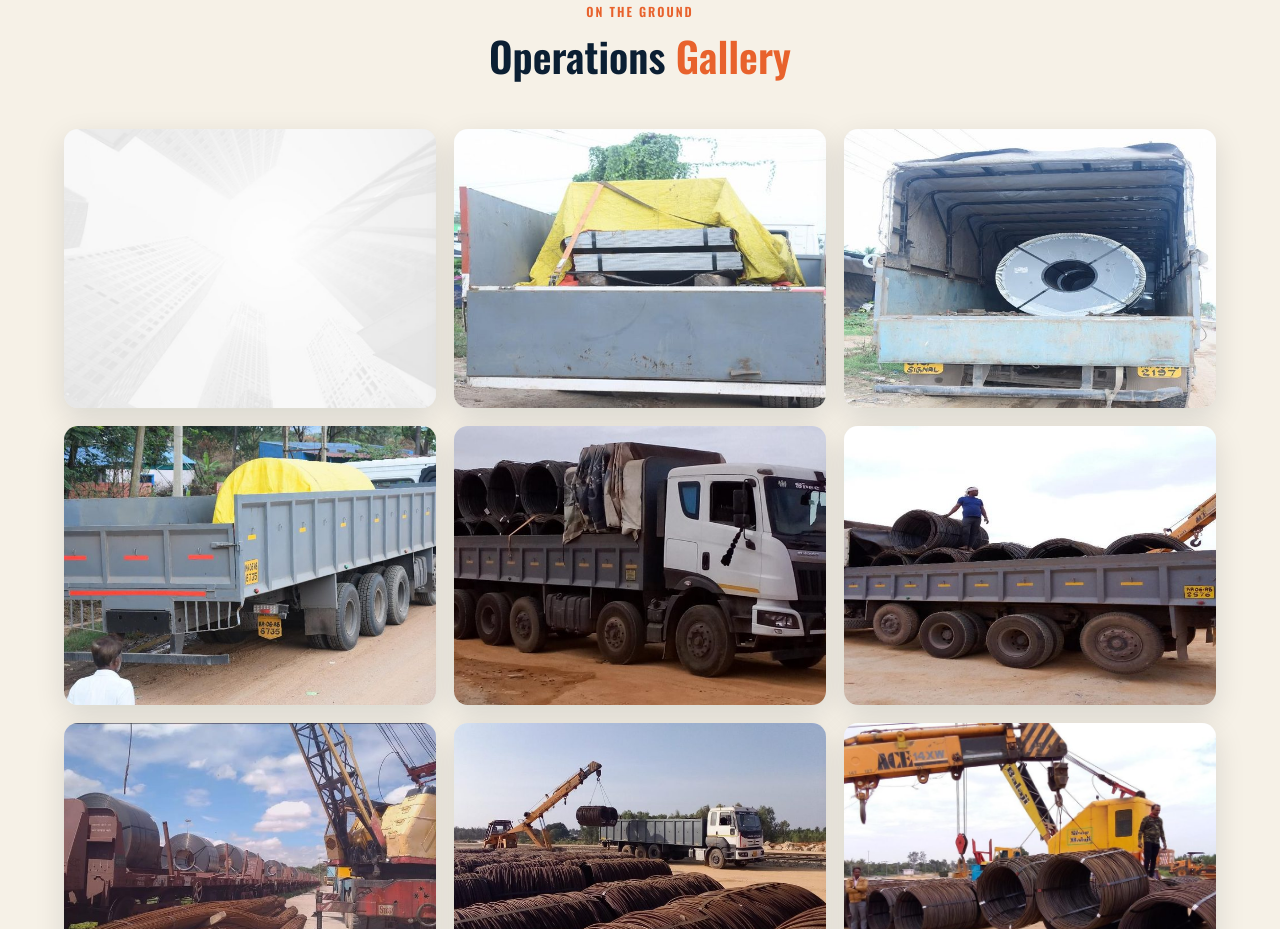
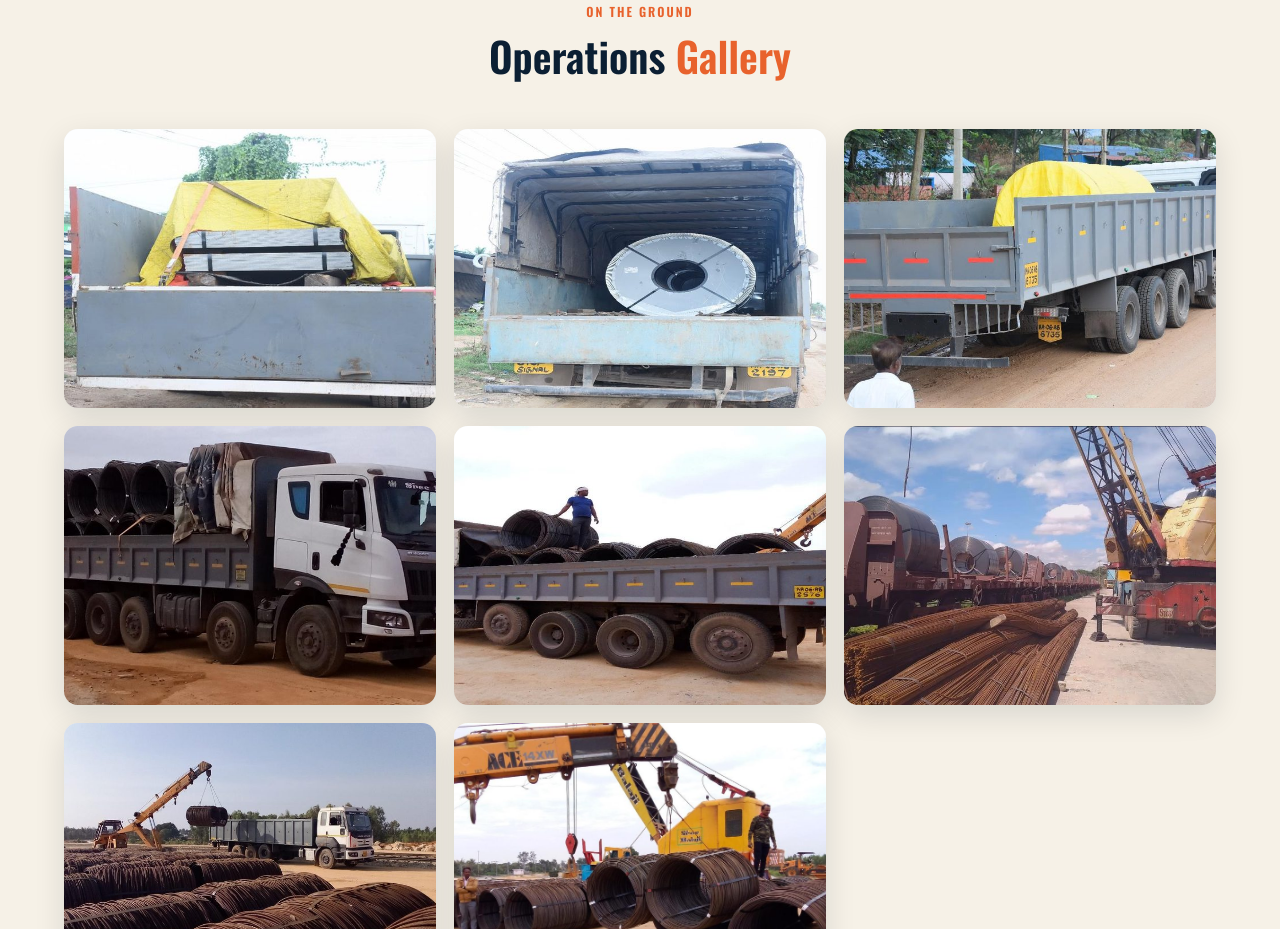
Before and after one commit to 1css/balaji-transportation-web2, a Next.js app: page / in a window 1280 px wide. Shown: the part 4040-4969 px from the top of the page. Built offline with nearby package versions, Linux system fonts and the light colour scheme.

Commit message:
balaji transportation

```diff
--- a/data/siteData.js
+++ b/data/siteData.js
@@ -146,7 +146,7 @@ const siteData = {
     heading: "Operations",
     highlight: "Gallery",
     images: [
-      { src: "/images/gallery-1.jpg", alt: "Loaded trailer with steel coils" },
+      // { src: "/images/gallery-1.jpg", alt: "Loaded trailer with steel coils" },
       { src: "/images/gallery-2.jpg", alt: "Steel coil loaded on a trailer" },
       {
         src: "/images/gallery-3.jpg",
```
